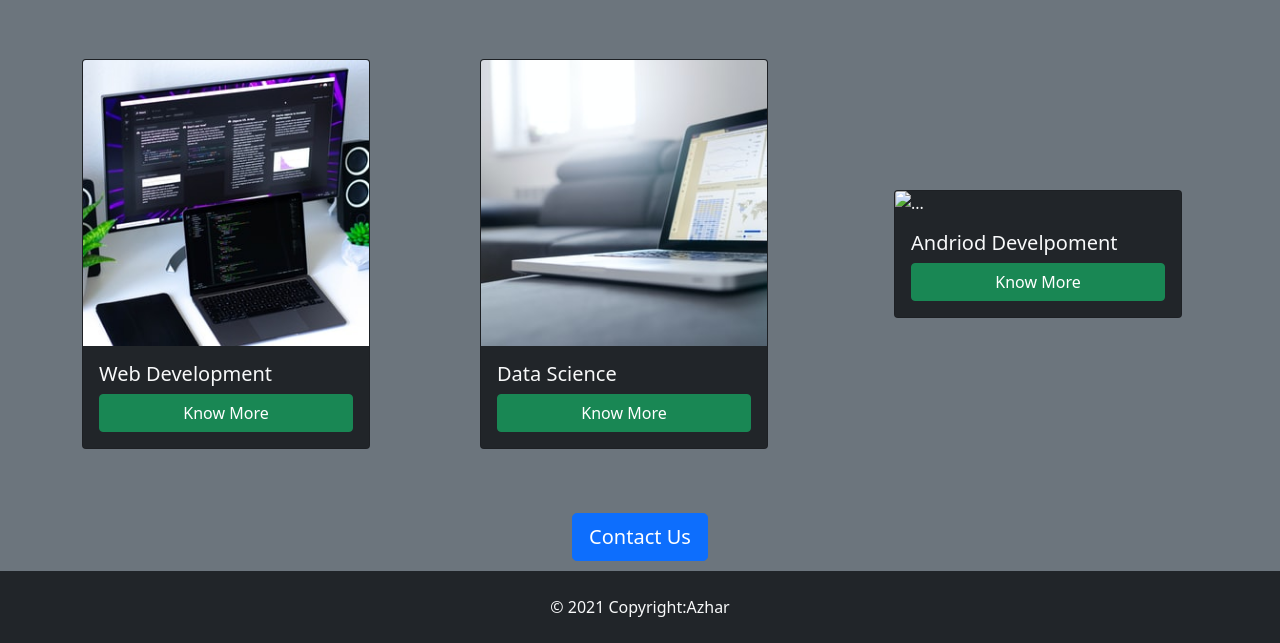
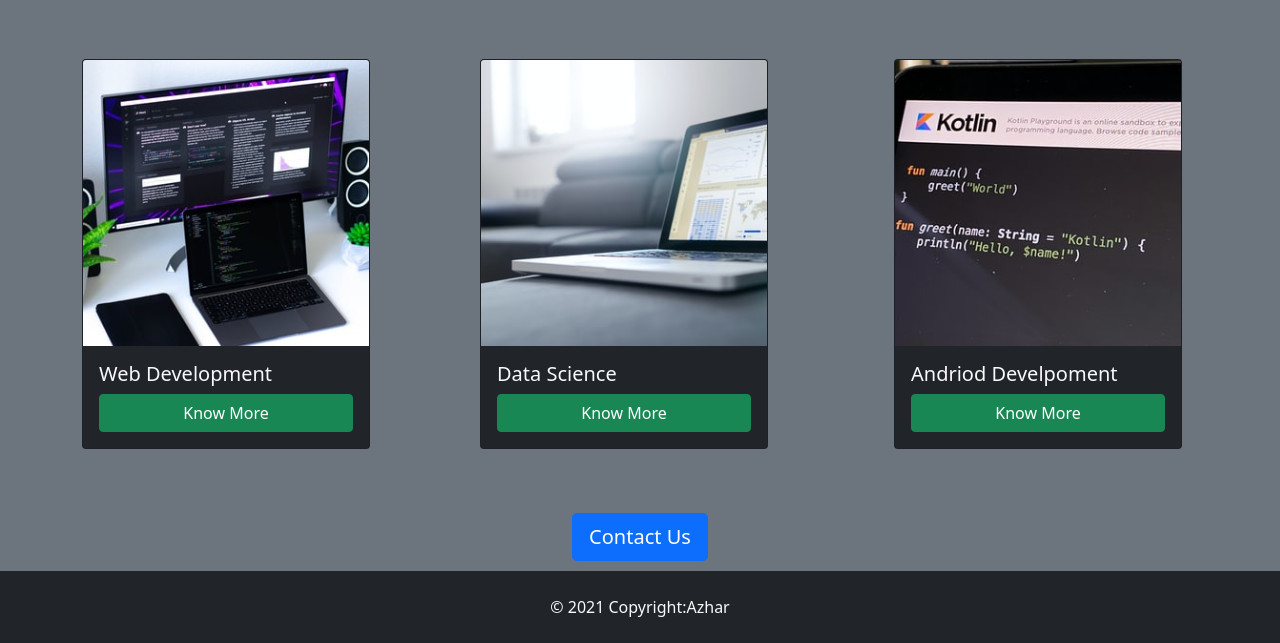
Before and after one commit to azharmd048/LearnMore, a plain HTML site: page index.html in a window 1280 px wide. Shown: the part 157-800 px from the top of the page. Drawn offline with nearby package versions, Linux system fonts and the light colour scheme.

Commit message:
Update index.html

```diff
--- a/index.html
+++ b/index.html
@@ -71,7 +71,7 @@
       </div>
     </div>
     <div class="card m-3 bg-dark text-light" style="width: 18rem;">
-      <img src="..LearnMore/images/main3.jpg" class="card-img-top" alt="...">
+      <img src="../LearnMore/images/main3.jpg" class="card-img-top" alt="...">
       <div class="card-body">
         <h5 class="card-title">Andriod Develpoment</h5>
         <a href="../android.html" class="btn btn-success my-0 mx-auto d-block"">Know More</a>
```
